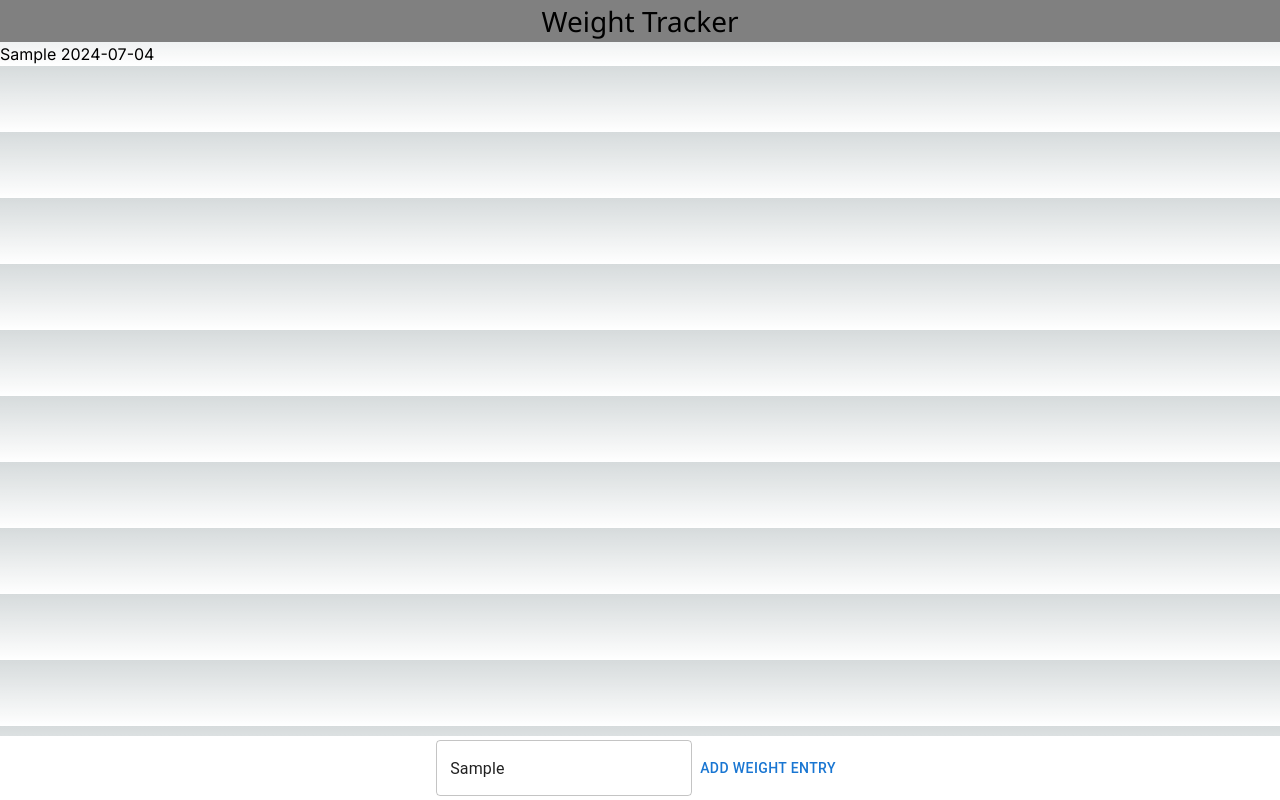
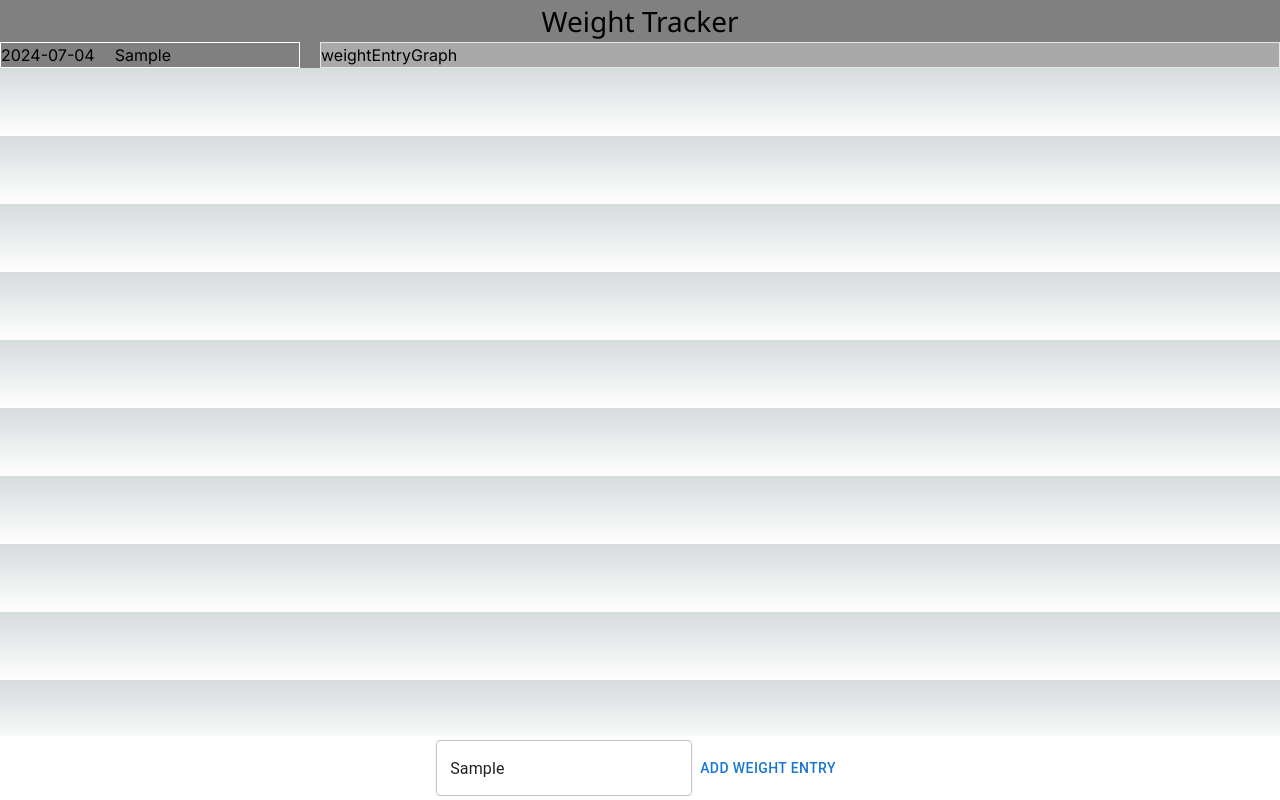
Before and after one commit to lindahlisaac/weight-tracker, a Next.js app: page / in a window 1280 px wide. Both pictures are taken after typing "Sample" into the empty fields and a click on the button "ADD WEIGHT ENTRY". Built offline with nearby package versions, Linux system fonts and the light colour scheme.

Commit message:
flex-box updates

```diff
--- a/src/app/components/WeightEntry.jsx
+++ /dev/null
@@ -1,11 +0,0 @@
-function WeightEntry({ weight, date }) {
-    console.log({weight}, {date})
-    return (
-        <div>
-            <div>{weight}</div>
-            <div>{date}</div>
-        </div>
-    )
-}
-
-export default WeightEntry
--- /dev/null
+++ b/src/app/components/WeightEntry.scss
@@ -0,0 +1,45 @@
+.weightPageContainer {
+    display: flex;
+    flex-direction: row;
+
+}
+
+.weightEntryTable {
+    display: flex;
+    align-items: stretch;
+    flex: 25%;
+    border-color: white;
+    background-color: gray;
+}
+
+.weightEntryTableHeaderDate {
+    padding-right: 500px;
+}
+
+.weightEntryTableHeaderWeight {
+    margin-right: 50%;
+}
+
+.weightEntryBox {
+    display: flex;
+    border-color: white;
+    flex: 50%;
+    border-width: 1px;
+    gap: 20px;
+    width: 300px;
+    align-items: stretch;
+    align-content: space-evenly;
+    justify-content: flex-start;
+}
+
+.weightEntryGraphContainer {
+    flex: 75%;
+}
+
+.weightEntryGraph {
+    background-color: darkgrey;
+    height: 100%;
+    align-items: center;
+    flex-grow: inherit;
+    border-width: 1px;
+}
--- a/src/app/components/WeightEntryList.jsx
+++ /dev/null
@@ -1,12 +0,0 @@
-import { useState } from "react";
-
-function WeightEntryList({ callBack }) {
-
-    return (
-        <div>
-            weightEntryList
-        </div>
-    )
-}
-
-export default WeightEntryList;
--- a/src/app/pages/BaseLayout.jsx
+++ b/src/app/pages/BaseLayout.jsx
@@ -5,8 +5,7 @@ import '../components/MenuBar.scss'
 import Button from '@mui/material/Button';
 import { TextField } from '@mui/material';
 import { useState } from 'react';
-import WeightEntryList from '../components/WeightEntryList';
-import WeightEntry from '../components/WeightEntry';
+import '../components/WeightEntry.scss';
 
 function getFormattedDate() {
     var date = new Date()
@@ -16,9 +15,14 @@ function getFormattedDate() {
     if (month < 10) {
         month = '0' + month
     }
+    console.log(day)
     if (day < 10) {
+        if (day === 0) {
+            ++day
+        }
         day = '0' + day
     }
+    console.log(date)
 
     return year + '-' + month + '-' + day
 }
@@ -46,16 +50,43 @@ const BaseLayout = () => {
         console.log(weightEntryList)
     }
 
+    function buildWeightEntryBox({ weightEntry }) {
+        return (
+            <div className='weightEntryBox'>
+                <li>{weightEntry.date}</li>
+                <li> {weightEntry.weight}</li>
+            </div>
+        )
+    }
+
+    function buildTableHeaderRowBox() {
+        return (
+            <div>
+                <li className='weightEntryTableHeaderDate'>Date</li>
+                <li className='weightEntryTableHeaderWeight'>Weight</li>
+            </div>
+        )
+    }
+
     return (
         <>
             <Header />
-            <ul>
-                {weightEntryList.map((weightEntry) => (
-                    <div>
-                        <li key={weightEntry.id}>{weightEntry.weight}     {weightEntry.date}</li>
+            <div className='weightPageContainer'>
+                <div className='weightEntryTable'>
+                    <ul>{buildTableHeaderRowBox}</ul>
+                    <ul>
+                        {weightEntryList.map((weightEntry) => (
+                            buildWeightEntryBox({ weightEntry })
+                        ))}
+                    </ul>
+                </div>
+                <div className='weightEntryGraphContainer'>
+                    <div className='weightEntryGraph'>
+                        weightEntryGraph
                     </div>
-                ))}
-            </ul>
+
+                </div>
+            </div>
             <div style={{ position: "relative", backgroundColor: "black" }}>
                 <div className='menuBar'>
                     <TextField id='weight-input-field' className='weightInputField' value={weightInput} onChange={(e) => setWeightInput(e.target.value)} />
```
